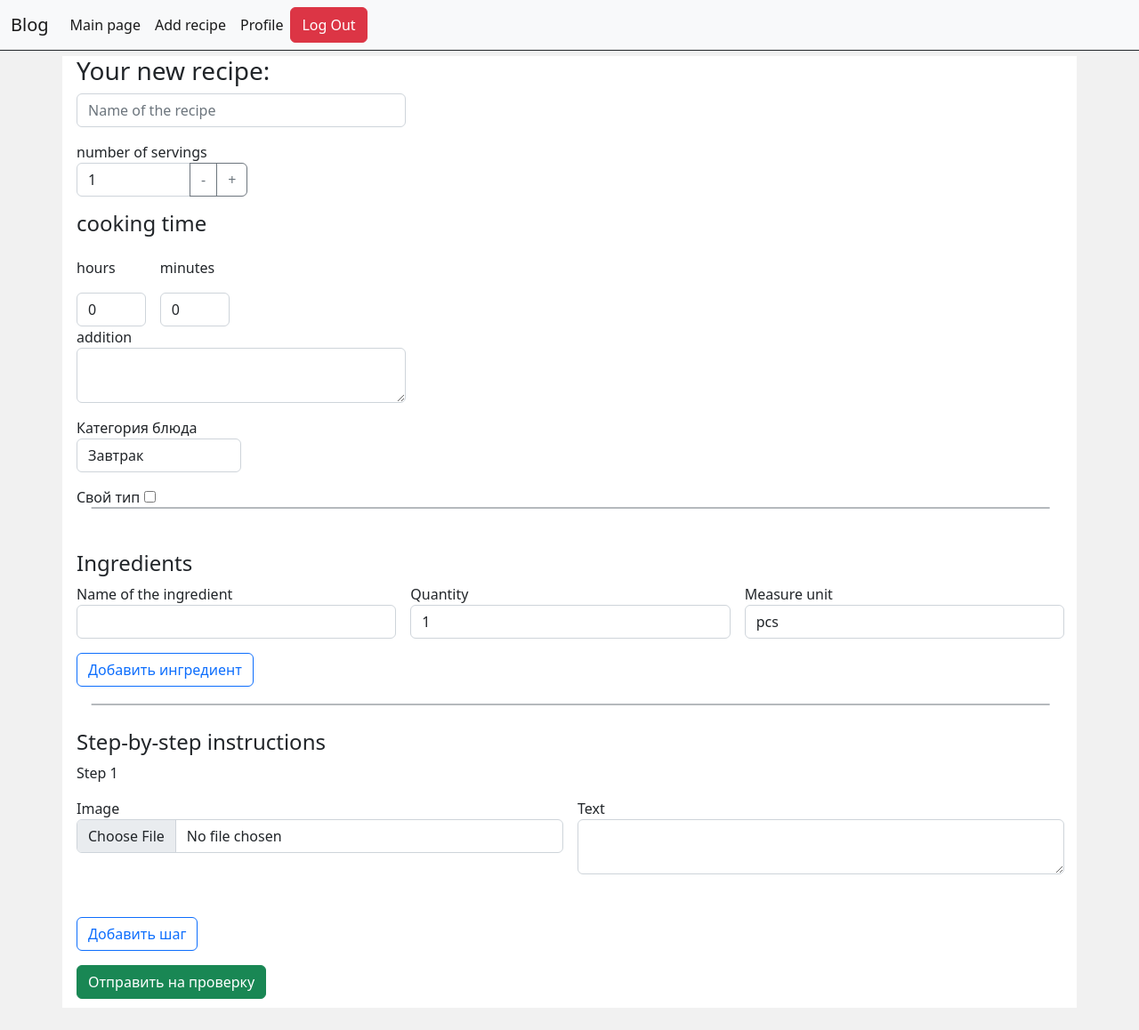
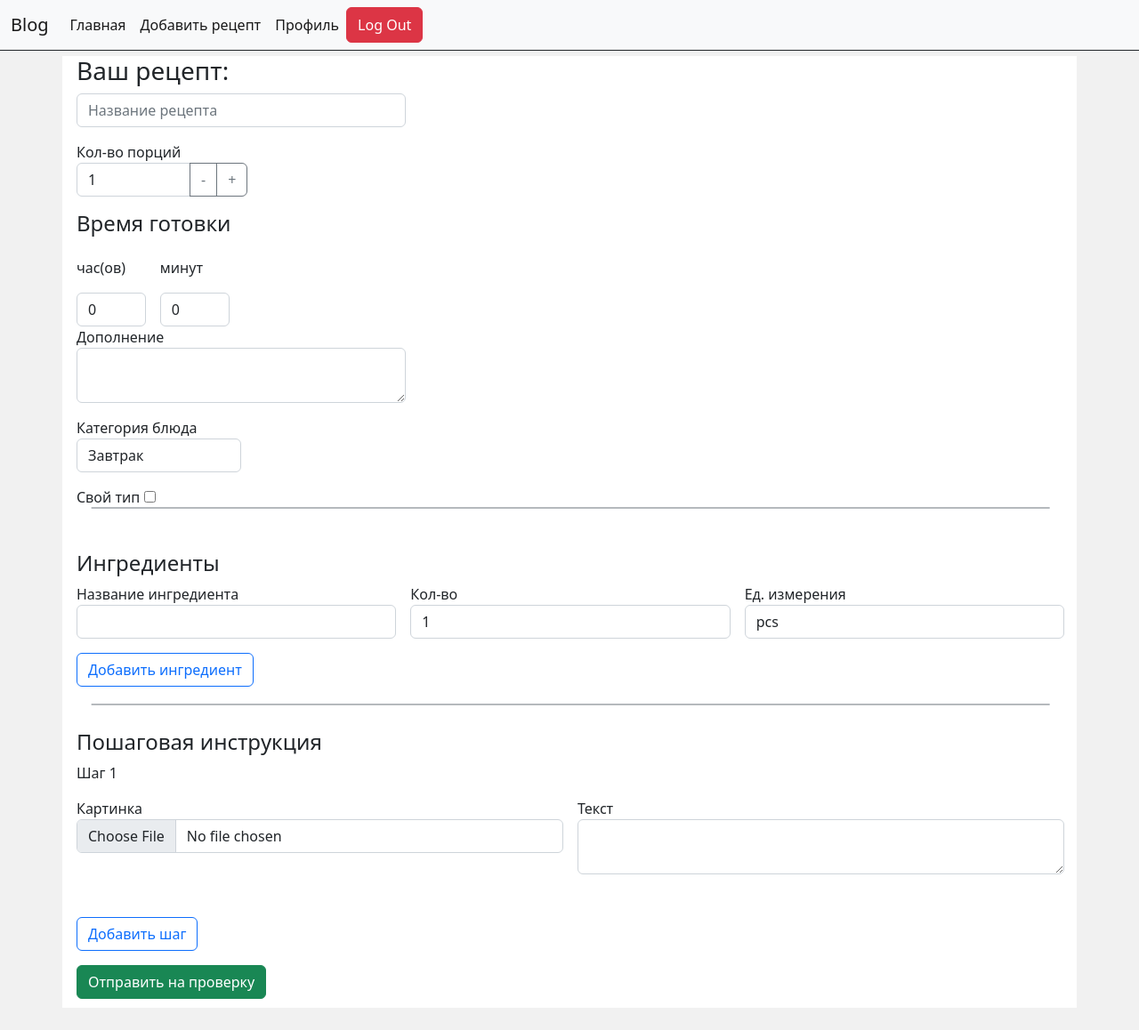
Before and after one commit to RickySalm/semester_assignment, a Flask app: page /add_recipe in a window 1280 px wide. Shown: the whole page at 89% size. Run offline with Flask 2, Linux system fonts and the light colour scheme; the visitor is signed in with stand-in values (Sample User, id 1); some libraries are stand-ins or nearby versions.

Commit message:
= en -> ru

```diff
--- a/templates/add_recipe.html
+++ b/templates/add_recipe.html
@@ -3,33 +3,33 @@
 {% block content %}
     <div class="add_recipe_main_window">
         <div class="ms-3">
-            <h3>Your new recipe:</h3>
+            <h3>Ваш рецепт:</h3>
         </div>
         <div class="ms-3">
             <form class="form-floating" action="{{ url_for('add_recipe') }}" method="post">
                 <div>
                     <div class="col-md-4 mb-3">
-                        <input required class="form-control" type="text" name="name_recipe" placeholder="Name of the recipe">
+                        <input required class="form-control" type="text" name="name_recipe" placeholder="Название рецепта">
                     </div>
-                    <span>number of servings</span>
+                    <span>Кол-во порций</span>
                     <div class="div_number_of_serving input-group mb-3 col-1">
                         <input readonly class="input_number_of_serving form-control" min='0' type="number" value="1" step="1" name="number_of_serving">
                         <button class="button_del_serving btn btn-outline-secondary" type="button"> - </button>
                         <button class="button_add_serving btn btn-outline-secondary" type="button"> + </button>
                     </div>
                     <div class="row g-3">
-                        <h4>cooking time</h4>
+                        <h4>Время готовки</h4>
                         <div class="col-1">
-                            <p>hours</p>
+                            <p>час(ов)</p>
                             <input class="form-control" min='0' max="24" type="number" value="0" step="1" name="cooking_hour">
                         </div>
                         <div class="col-1">
-                            <p>minutes</p>
+                            <p>минут</p>
                             <input class="form-control" min='1' max="59" type="number" value="0" step="1" name="cooking_minute">
                         </div>
                     </div>
                     <div class="mb-3 col-4">
-                        <label>addition</label>
+                        <label>Дополнение</label>
                         <textarea class="form-control" type="text" name="addition"></textarea>
                     </div>
                     <div class="div_type col-2 mb-3">
@@ -58,18 +58,18 @@
                 <div class="h4 mb-4 text-danger border-bottom border-secondary position-absolute start-50 translate-middle" style="width: 97%;"></div>
 
                 <div class="block_ingredient_to_add mt-5 mb-3">
-                    <h4>Ingredients</h4>
+                    <h4>Ингредиенты</h4>
                     <div class="ingredient row g-3">
                         <div class="col">
-                            <label>Name of the ingredient</label>
+                            <label>Название ингредиента</label>
                             <input required class="input_name_ingredient form-control" type="text" name="name_ingredient[]">
                         </div>
                         <div class="col">
-                            <label>Quantity</label>
+                            <label>Кол-во</label>
                             <input value="1" class="input_quantity_ingredient form-control" min='0' type="number" name="quantity_ingredient[]">
                         </div>
                         <div class="col">
-                            <label>Measure unit</label>
+                            <label>Ед. измерения</label>
                             <select class="select_measure_unit form-control" name="measure_unit[]">
                                 <option value="pcs">pcs</option>
                                 <option value="g">g</option>
@@ -92,17 +92,17 @@
                 <div class="h4 pb-2 mb-4 text-danger border-bottom border-secondary position-absolute start-50 translate-middle" style="width: 97%;"></div>
 
                 <div class="block_step_to_add mb-5 mt-5">
-                    <h4>Step-by-step instructions</h4>
+                    <h4>Пошаговая инструкция</h4>
                     <div class="step row g-3">
                         <div class=step_div>
-                            <span class="step_span">Step 1</span>
+                            <span class="step_span">Шаг 1</span>
                         </div>
                         <div class="mb-3 col">
-                            <label>Image</label>
+                            <label>Картинка</label>
                             <input class="form-control" type="file" accept="image/*" name="image_step[]">
                         </div>
                         <div class="col">
-                            <label>Text</label>
+                            <label>Текст</label>
                             <textarea class="form-control" type="text" name="text_step[]"></textarea>
                         </div>
                     </div>
@@ -125,14 +125,14 @@
                     count++;
                     $('.block_step_to_add').append('                <div class="step row g-3">\n' +
             '                    <div class=step_div>' +
-            '                        <span class="step_span" >Step ' + count + '</span>' +
+            '                        <span class="step_span" >Шаг ' + count + '</span>' +
             '                    </div>' +
             '                    <div class="mb-3 col">\n' +
-            '                        <label>Image</label>\n' +
+            '                        <label>Картинка</label>\n' +
             '                        <input class="form-control" type="file" accept="image/*" name="image_step[]">\n' +
             '                    </div>\n' +
             '                    <div class="col">\n' +
-            '                        <label>Text</label>\n' +
+            '                        <label>Текст</label>\n' +
             '                        <textarea class="form-control" type="text" name="text_step[]"></textarea>\n' +
             '                    </div>\n' +
             '                    <div class="col-3">\n' +
@@ -169,15 +169,15 @@
                     e.preventDefault();
                     $('.block_ingredient_to_add').append('<div class="ingredient row g-3">\n' +
         '                    <div class="col">\n' +
-        '                        <label>Name of the ingredient</label>\n' +
+        '                        <label>Название ингредиента</label>\n' +
         '                        <input required class="input_name_ingredient form-control" type="text" name="name_ingredient[]">\n' +
         '                    </div>\n' +
         '                    <div class="col">\n' +
-        '                        <label>Quantity</label>\n' +
+        '                        <label>Кол-во</label>\n' +
         '                        <input  class="input_quantity_ingredient form-control" value="1" min=\'0\' type="number" name="quantity_ingredient[]">\n' +
         '                    </div>\n' +
         '                    <div class="col">\n' +
-        '                        <label>Measure unit</label>\n' +
+        '                        <label>Ед. измерения</label>\n' +
         '                        <select  class="select_measure_unit form-control" name="measure_unit[]">\n' +
         '                            <option value="pcs">pcs</option>\n' +
         '                            <option value="g">g</option>\n' +
@@ -189,7 +189,7 @@
         '                            <option value="tsp">tsp</option>\n' +
         '                        </select>\n' +
         '                    </div>\n' +
-        '                        <button type="button" class="remove_ingredient_button btn btn-dark">Delete</button>\n' +
+        '                        <button type="button" class="remove_ingredient_button btn btn-dark">Удалить</button>\n' +
         '                </div>')
                 });
 
@@ -213,6 +213,13 @@
                     $(this).parent('div').remove();
                 });
 
+                //$('.input_name_ingredient').on('input keyup', function(){
+                //    $('.input_quantity_ingredient').removeAttr('disabled');
+                //    $('.select_measure_unit').removeAttr('disabled');
+                //});
+
+
+                //СДЕЛАТЬ ПРОВЕРКУ ОДИНАКОВОГО ЧИСЛА ИНГРЕДИЕНТОВ НА JQUERY
 
             });
         </script>
--- a/templates/index.html
+++ b/templates/index.html
@@ -22,13 +22,13 @@
         <div class="collapse navbar-collapse" id="navbarNavAltMarkup">
             <div class="navbar-nav">
 
-                <a class="nav-link active" aria-current="page" href="{{ url_for('main') }}">Main page</a>
+                <a class="nav-link active" aria-current="page" href="{{ url_for('main') }}">Главная</a>
                 {% if not session.get('auth') %}
-                    <a class="nav-link active" data-bs-toggle="modal" href="#StaticLogin" role="button" >Add recipe</a>
-                    <a class="nav-link active" data-bs-toggle="modal" href="#StaticLogin" role="button">Profile</a>
+                    <a class="nav-link active" data-bs-toggle="modal" href="#StaticLogin" role="button" >Добавить рецепт</a>
+                    <a class="nav-link active" data-bs-toggle="modal" href="#StaticLogin" role="button">Профиль</a>
                 {% else %}
-                    <a class="nav-link active" href="{{ url_for ('add_recipe') }}">Add recipe</a>
-                    <a class="nav-link active" href="{{ url_for ('profile') }}">Profile</a>
+                    <a class="nav-link active" href="{{ url_for ('add_recipe') }}">Добавить рецепт</a>
+                    <a class="nav-link active" href="{{ url_for ('profile') }}">Профиль</a>
                 {% endif %}
 
                 {% if session.get('auth')%}
--- a/templates/profile.html
+++ b/templates/profile.html
@@ -18,6 +18,9 @@
                             {{ recipe.type }} | Порций: {{ recipe.number_of_serving }}</small></p>
                     </div>
                 </div>
+                <div>
+                    <button class="btn btn-secondary">Редактировать</button>
+                </div>
             </div>
         </div>
     {% endfor %}
```
